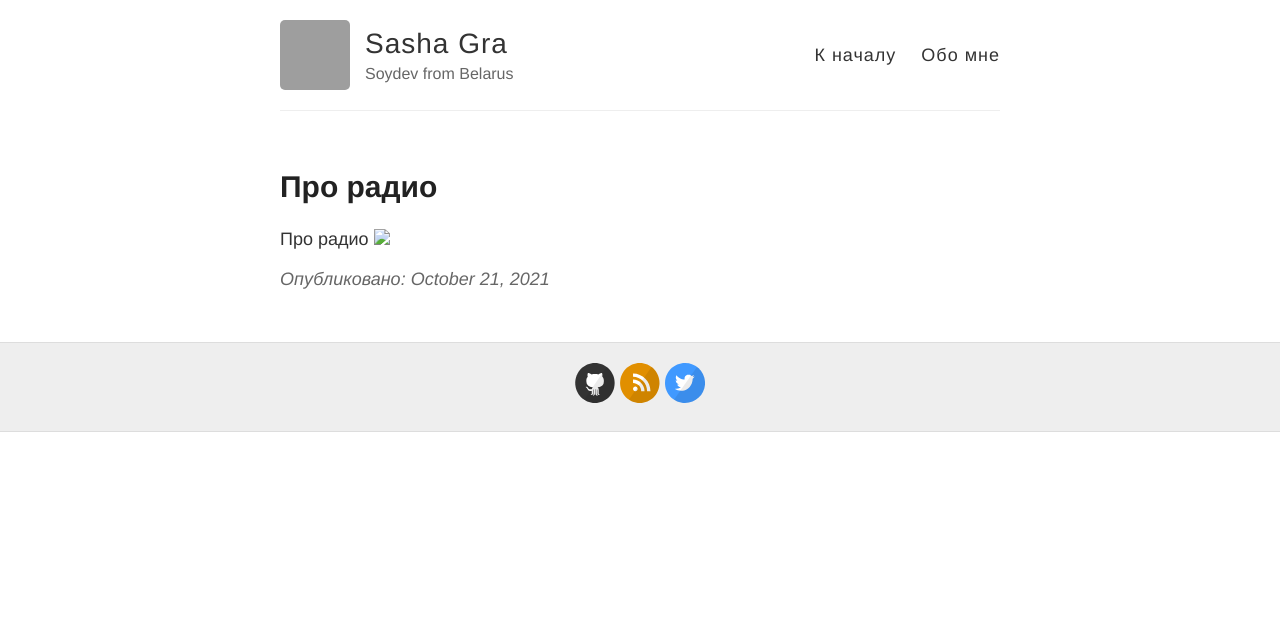
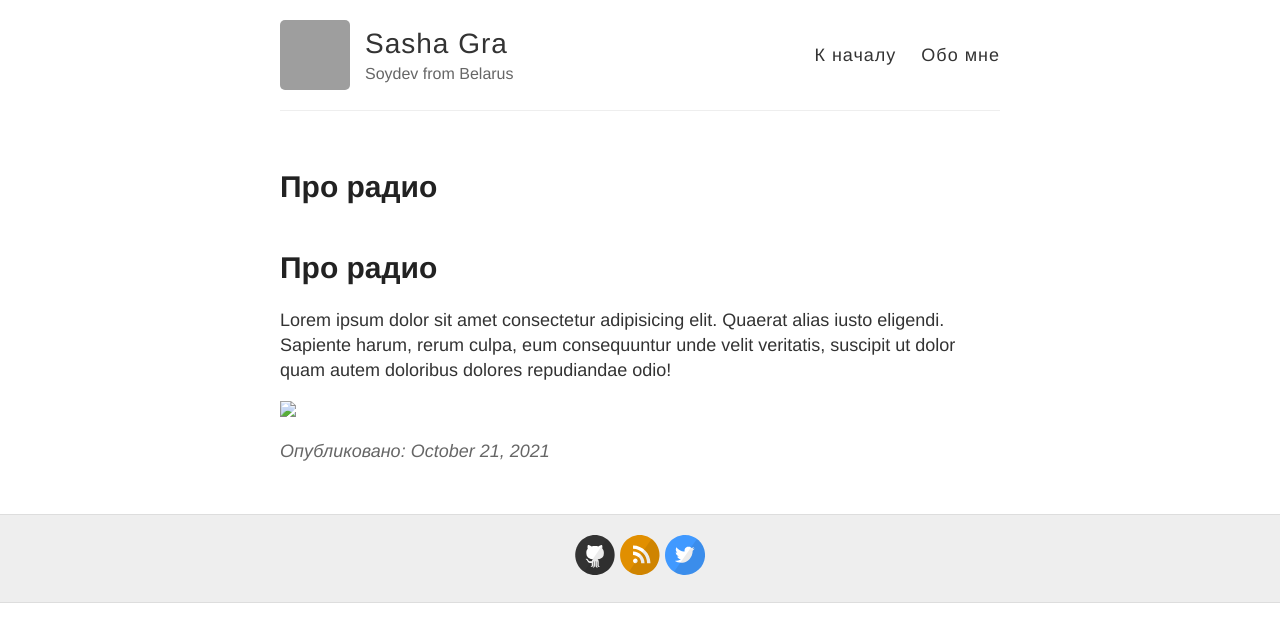
Before and after one commit to sashagra/sashagra.github.io, a Jekyll site: the page built from _posts/2021-10-21-foss-radio.md, in a window 1280 px wide. Shown: the top 642 px of the page. Built offline with Jekyll 4.4.1, drawn with Linux system fonts in a browser that asks for light colours; comment, search, counter and statistics services are not loaded; grey boxes are pictures that could not be loaded.

Commit message:
some changes

```diff
--- a/_posts/2021-10-21-foss-radio.md
+++ b/_posts/2021-10-21-foss-radio.md
@@ -3,5 +3,8 @@ layout: post
 title: Про радио
 ---
 
-Про радио
+<h1>Про радио</h1>
+
+Lorem ipsum dolor sit amet consectetur adipisicing elit. Quaerat alias iusto eligendi. Sapiente harum, rerum culpa, eum consequuntur unde velit veritatis, suscipit ut dolor quam autem doloribus dolores repudiandae odio!
+
 <img src="images/foss_radio.png" width="80%" />
--- a/index.html
+++ b/index.html
@@ -7,7 +7,7 @@ layout: default
     <article class="post">
 
       <h1><a href="{{ site.baseurl }}{{ post.url }}">{{ post.title }}</a></h1>
-
+      <p>{{ page.date | date: "%B %e, %Y" }}</p>
       <div class="entry">
         {{ post.excerpt }}
       </div>
```
